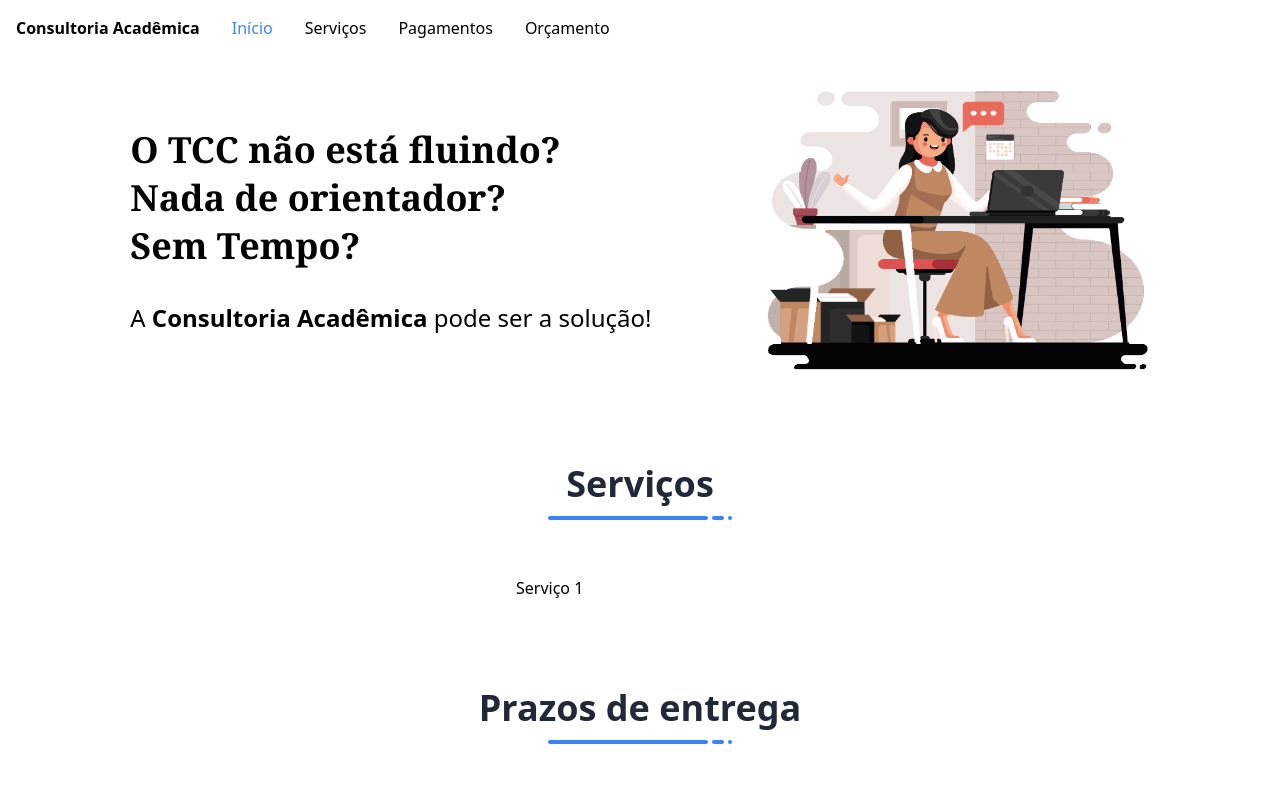
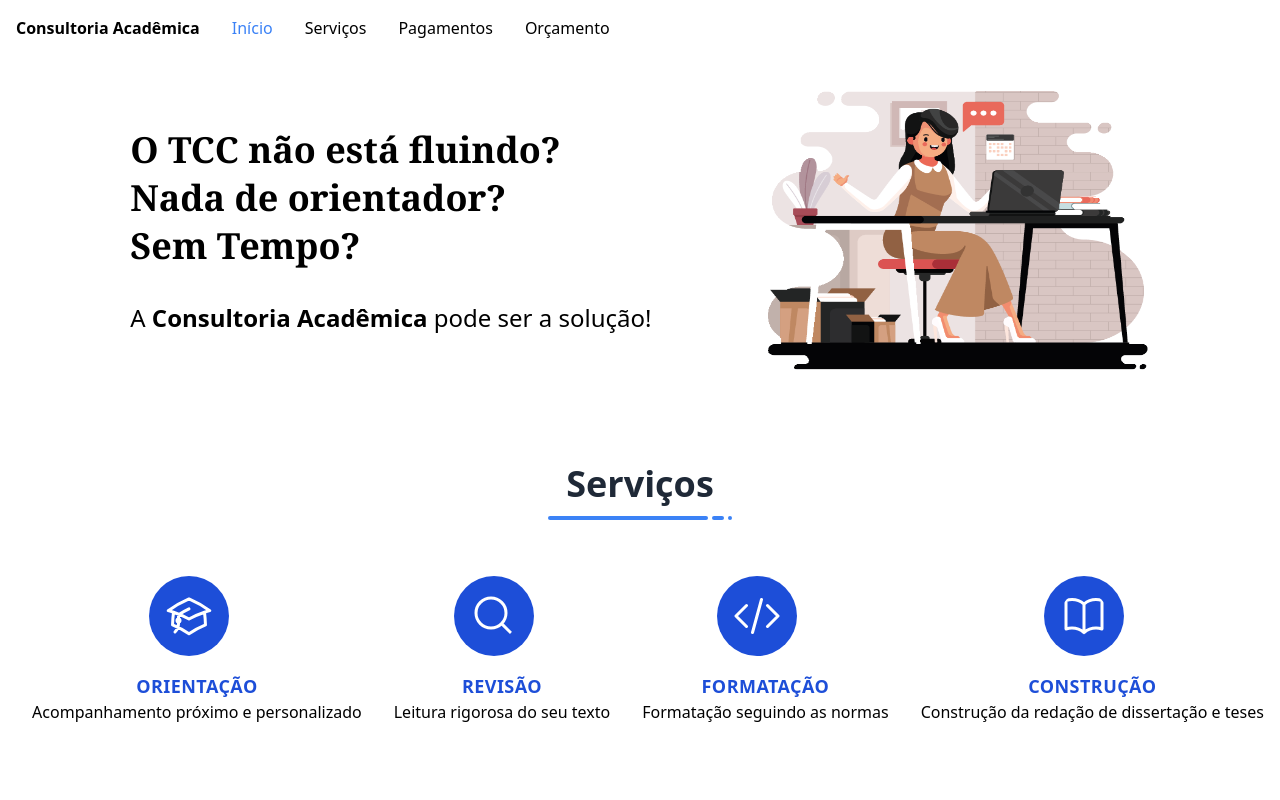
Before and after one commit to rafatosta/consultoria-academica, a React (Vite) app: page / in a window 1280 px wide. Shown: the top 800 px of the page. Built offline with nearby package versions, Linux system fonts and the light colour scheme.

Commit message:
:construction: Lista de serviços na Home

```diff
--- a/src/components/ServicesBanner.tsx
+++ /dev/null
@@ -1,24 +0,0 @@
-import Title from "../components/Title";
-
-function ServicesBanner() {
-  return (
-    <div
-      className="flex flex-col justify-center items-center py-20
-        sm:flex-row sm:items-start sm:justify-around px-4
-         "
-    >
-      <Title title="Serviços" />
-      <div>
-        <div>s</div>
-        <div>s</div>
-        <div>s</div>
-        <div>s</div>
-        <div>s</div>
-        <div>s</div>
-        <div>s</div>
-      </div>
-    </div>
-  );
-}
-
-export default ServicesBanner;
--- a/src/pages/Home.tsx
+++ b/src/pages/Home.tsx
@@ -1,4 +1,5 @@
 import Title from "../components/Title";
+import { services } from "../pages/Services";
 
 function Home() {
   return (
@@ -30,7 +31,24 @@ function Home() {
       </div>
       <div id="services">
         <Title title="Serviços" />
-        <div>Serviço 1</div>
+        <div className="flex flex-col justify-center items-start gap-y-4 sm:flex-row sm:gap-x-4">
+          {services.map((service) => {
+            return (
+              <div
+                key={service.name}
+                className="flex flex-row sm:flex-col sm:justify-center items-center sm:gap-y-4"
+              >
+                <service.icon className="h-20 w-20 p-4 bg-blue-700 text-white rounded-full" />
+                <div className="flex flex-col items-start justify-center pl-4 sm:items-center">
+                  <div className="uppercase tracking-wide text-lg text-blue-700 font-bold ">
+                    {service.name}
+                  </div>
+                  <div className="sm:text-center">{service.summary}</div>
+                </div>
+              </div>
+            );
+          })}
+        </div>
       </div>
 
       <div id="deadlines">
--- a/src/pages/Services.tsx
+++ b/src/pages/Services.tsx
@@ -37,7 +37,7 @@ function Services() {
   );
 }
 
-const services = [
+export const services = [
   {
     name: "Orientação",
     description: (
@@ -55,6 +55,7 @@ const services = [
         cliente.
       </span>
     ),
+    summary: "Acompanhamento próximo e personalizado",
     icon: AcademicCapIcon,
   },
   {
@@ -66,6 +67,7 @@ const services = [
         plágio.
       </span>
     ),
+    summary: "Leitura rigorosa do seu texto",
     icon: MagnifyingGlassIcon,
   },
   {
@@ -75,6 +77,7 @@ const services = [
         Colocar nas normas determinadas pela faculdade, ABNT ou Vancouver.
       </span>
     ),
+    summary: "Formatação seguindo as normas",
     icon: CodeBracketIcon,
   },
   {
@@ -103,6 +106,7 @@ const services = [
         </ul>
       </span>
     ),
+    summary: "Construção da redação de dissertação e teses",
     icon: BookOpenIcon,
   },
 ];
```
